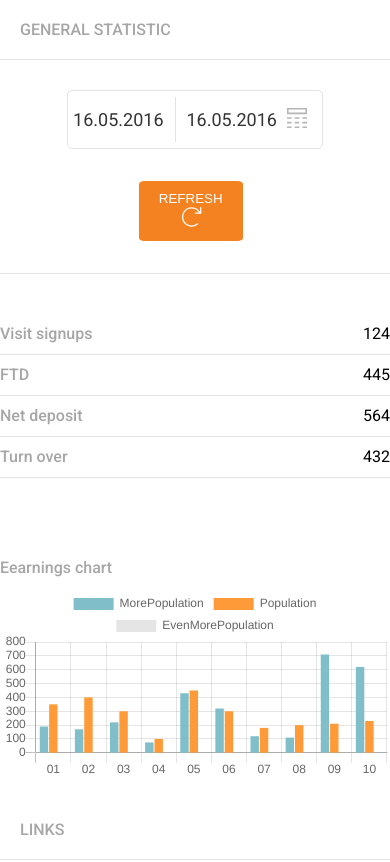
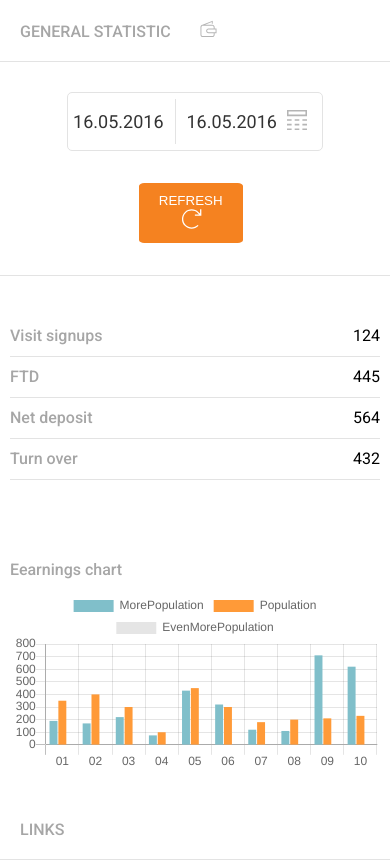
Before and after one commit to dave8git/dashboard-project, a plain HTML site: page index.html in a window 390 px wide. Shown: the top 862 px of the page. Drawn offline with nearby package versions, Linux system fonts and the light colour scheme.

Commit message:
add some more mobile styles

```diff
--- a/index.html
+++ b/index.html
@@ -89,7 +89,7 @@
         </header>
         <section id="content-wrapper">
             <div class="content content-1">
-                <p class="gs">GENERAL STATISTIC</p>
+                <p class="gs">GENERAL STATISTIC <img src="icons/wallet.svg" class="navbar-wallet-icon margin-left-25 margin-right-20" alt="wallet icon"></p>
                 <div class="content-grey-line"></div>
                 <div class="date-boxes-section-wrapper">
                     <div class="flex-wrapper-cnt-small">
--- a/sass/style.scss
+++ b/sass/style.scss
@@ -677,6 +677,10 @@ textarea:focus {
     #content-wrapper .content .content-button-orange-size {
         margin-left: 28%;
     }
+    #content-wrapper .content .container-stat-section {
+        padding-right: 10px;
+        padding-left: 10px;
+    }
 }
 .content-2 {
     margin-bottom: 77px;
```
Also changed, not shown: css/style.css, 1 other file.
